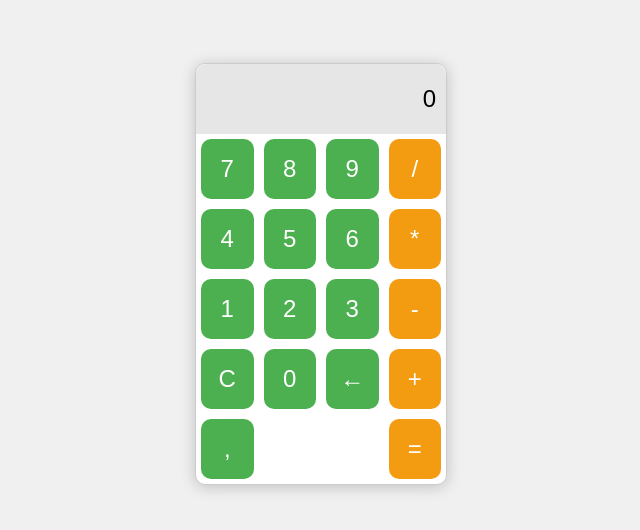
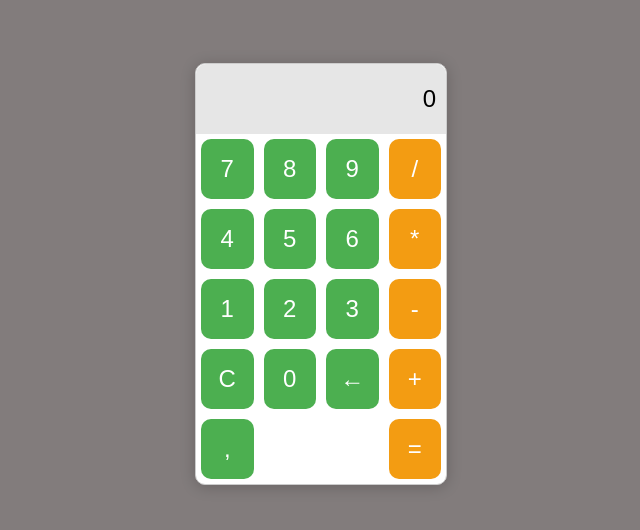
Before and after one commit to silversigurd/Calculadora, a plain HTML site: page html/index.html in a window 1280 px wide. Shown: the part 134-664 px from the top of the page, without its empty margins (319-959 px from the left). Drawn offline with Linux system fonts and the light colour scheme.

Commit message:
Organizacion de estructura JS y estilos css

```diff
--- a/js/index.js
+++ b/js/index.js
@@ -1,74 +1,58 @@
 function appendToDisplay(value) {
     const display = document.getElementById("display");
 
-    // Si el último resultado fue un error, reiniciar la calculadora
     if (display.value === "Error") {
-        // Si se presiona un número, reemplazar completamente el error
         if (!isNaN(parseInt(value)) || value === ',') {
             display.value = value === '0' ? '0' : value;
             return;
         }
-        // Si se presiona un operador, comenzar con 0
         if (['+', '-', '*', '/'].includes(value)) {
             display.value = '0' + value;
             return;
         }
     }
 
-    // Initial state handling
     if (display.value === "0") {
         if (value === '0') {
-            return; // Prevenir múltiples ceros iniciales
+            return;
         }
 
-        // Si es un operador, añadir 0 primero
         if (['+', '-', '*', '/'].includes(value)) {
             display.value = '0' + value;
             return;
         }
 
-        // Si es un número o coma, reemplazar el 0
         display.value = value === ',' ? '0,' : value;
         return;
     }
 
-    // Validate input before adding
     if (!validateInput(display.value, value)) {
         return;
     }
 
-    // Replace comma with proper decimal separator
     display.value += value;
 }
 
-// Función para manejar eventos de teclado
 function handleKeyboardInput(event) {
     const display = document.getElementById("display");
     const key = event.key;
 
-    // Prevenir comportamiento por defecto para ciertas teclas
     event.preventDefault();
 
-    // Mapeo de teclas
     const keyMappings = {
-        // Números
         '0': '0', '1': '1', '2': '2', '3': '3', '4': '4',
         '5': '5', '6': '6', '7': '7', '8': '8', '9': '9',
 
-        // Operadores
         '+': '+', '-': '-', '*': '*', '/': '/',
 
-        // Decimal
         '.': ',', ',': ',',
 
-        // Teclas especiales
         'Backspace': 'delete',
         'Delete': 'delete',
         'Enter': 'calculate',
         'Escape': 'clear'
     };
 
-    // Numpad mappings
     const numpadMappings = {
         'Numpad0': '0', 'Numpad1': '1', 'Numpad2': '2', 'Numpad3': '3',
         'Numpad4': '4', 'Numpad5': '5', 'Numpad6': '6', 'Numpad7': '7',
@@ -79,10 +63,8 @@ function handleKeyboardInput(event) {
         'NumpadEnter': 'calculate'
     };
 
-    // Determinar qué tecla se presionó
     let mappedKey = keyMappings[key] || numpadMappings[key];
 
-    // Manejar diferentes tipos de entrada
     if (mappedKey) {
         switch (mappedKey) {
             case 'delete':
@@ -95,7 +77,6 @@ function handleKeyboardInput(event) {
                 calculate();
                 break;
             default:
-                // Para números, operadores y coma
                 if (!isNaN(mappedKey) ||
                     ['+', '-', '*', '/', ','].includes(mappedKey)) {
                     appendToDisplay(mappedKey);
@@ -104,11 +85,9 @@ function handleKeyboardInput(event) {
     }
 }
 
-// Función para borrar último carácter
 function deleteLastCharacter() {
     const display = document.getElementById("display");
 
-    // Si está en estado de error, reiniciar a "0"
     if (display.value === "Error") {
         display.value = "0";
         return;
@@ -119,25 +98,19 @@ function deleteLastCharacter() {
         : "0";
 }
 
-// Agregar event listener para eventos de teclado
 document.addEventListener('keydown', handleKeyboardInput);
 
-// Resto de las funciones anteriores (calculate, validateInput, etc.) permanecen igual
 function validateInput(currentValue, newValue) {
     const operators = ['+', '-', '*', '/'];
     const lastChar = currentValue.slice(-1);
-
-    // Prevent multiple consecutive operators
     if (operators.includes(newValue) && operators.includes(lastChar)) {
         return false;
     }
 
-    // Prevent starting with an operator except minus for negative numbers
     if (currentValue === '' && operators.includes(newValue) && newValue !== '-') {
         return false;
     }
 
-    // Prevent multiple decimal separators in one number
     if (newValue === ',' && currentValue.split(/[-+*/]/).pop().includes(',')) {
         return false;
     }
@@ -149,38 +122,30 @@ function calculate() {
     const display = document.getElementById("display");
 
     try {
-        // Si ya está en estado de error, no hacer nada
         if (display.value === "Error") {
             return;
         }
 
-        // Replace comma with dot and remove leading zeros
         let expression = display.value.replace(/,/g, '.');
 
-        // Manejar específicamente el caso de 0/0
         if (expression === '0/0') {
             display.value = "Error";
             return;
         }
 
-        // Manejar el caso de 0/número
         if (expression.startsWith('0/')) {
             display.value = "0";
             return;
         }
 
-        // Prevent eval security issues and handle edge cases
         const safeExpression = expression.replace(/[^-()\d/*+.]/g, '');
 
-        // Prevent division by zero
         if (safeExpression.includes('/0') && !safeExpression.startsWith('0/')) {
             throw new Error('Division by zero');
         }
 
-        // Use Function constructor for safer evaluation
         const result = new Function('return ' + safeExpression)();
 
-        // Format result, limiting decimal places
         const formattedResult = Number(result.toFixed(10)).toString().replace('.', ',');
         display.value = formattedResult;
     } catch (error) {
@@ -196,7 +161,6 @@ function clearDisplay() {
         display.classList.remove("blink");
     }, 200);
 }
-// Inicializar display al cargar la página
 window.onload = function() {
     const display = document.getElementById("display");
     display.value = "0";
--- a/styles/style.css
+++ b/styles/style.css
@@ -3,7 +3,7 @@ body {
     justify-content: center;
     align-items: center;
     height: 100vh;
-    background-color: #f0f0f0;
+    background-color: #827c7c;
     font-family: Arial, sans-serif;
 }
 
```
